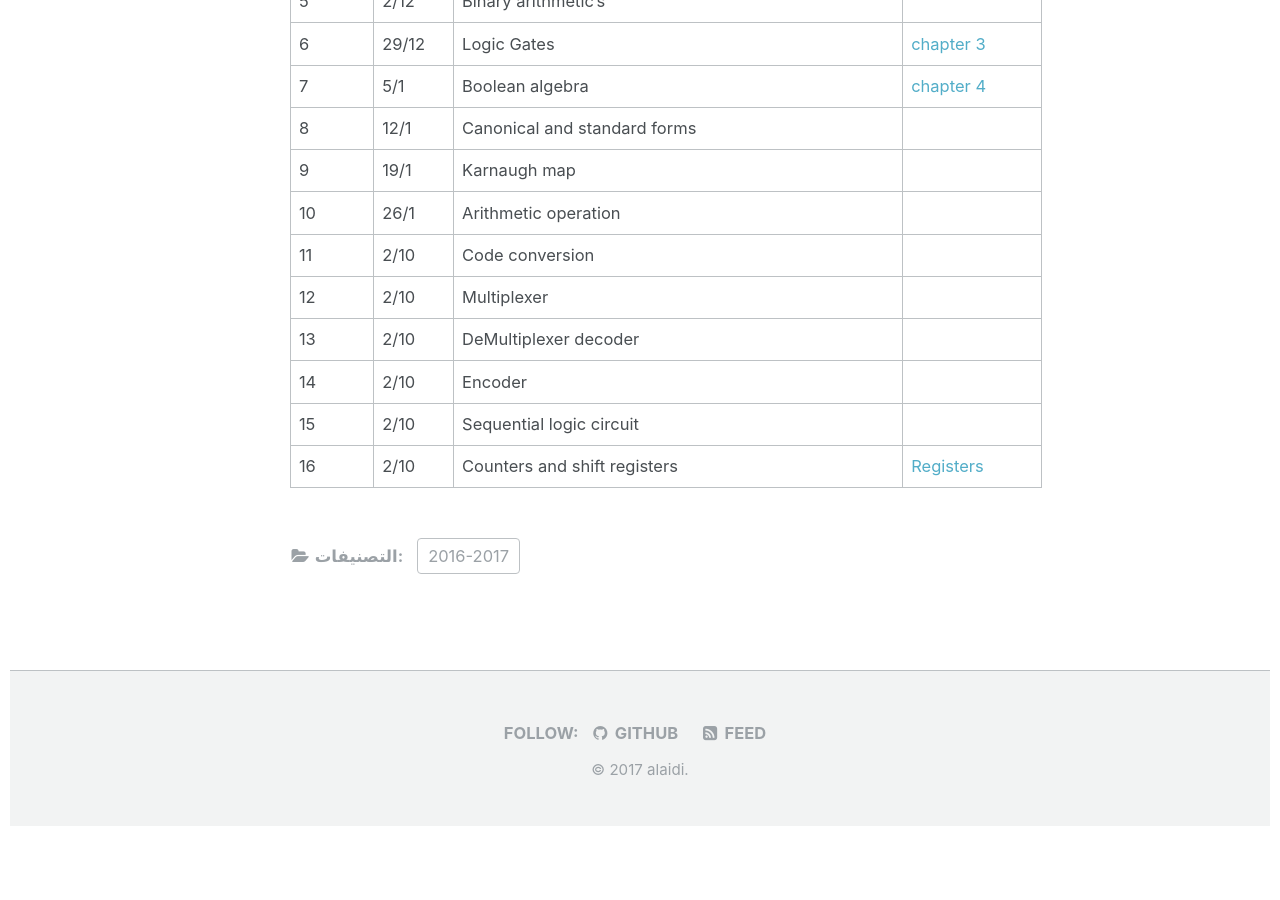
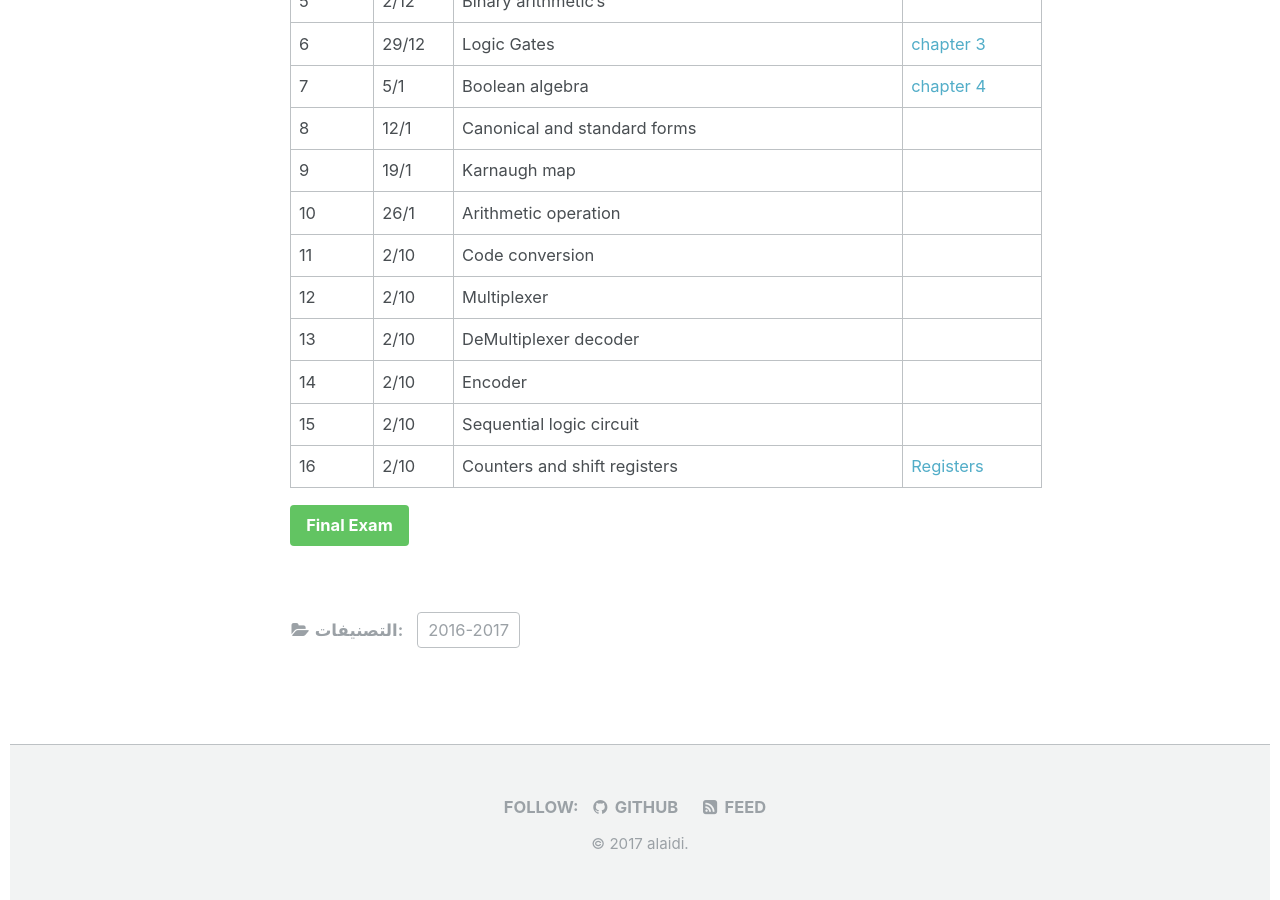
Before and after one commit to alaidi/alaidi.github.io, a Jekyll site: the page built from _posts/courses/2016-2017/2016-9-25-Digital-Techniques.markdown, in a window 1280 px wide and 900 px high, scrolled down 1034 px. Built offline with Jekyll 4.4.1, drawn with Linux system fonts in a browser that asks for light colours; comment, search, counter and statistics services are not loaded; before the commit the page ends 1860 px from its top, so only the background shows below that.

Commit message:
add final

```diff
--- a/_posts/courses/2016-2017/2016-9-25-Digital-Techniques.markdown
+++ b/_posts/courses/2016-2017/2016-9-25-Digital-Techniques.markdown
@@ -40,6 +40,7 @@ header:
 | 15   | 2/10  | Sequential logic circuit                |                       |
 | 16   | 2/10  | Counters and shift registers            | [Registers][register] |
 
+<a class="btn btn--success" href="/download/2016-2017/digital-techniques/final.pdf">Final Exam</a>
 
 
 [ch1]: {{ site.baseurl }}/download/2016-2017/digital-techniques/ch1.pdf
@@ -47,3 +48,4 @@ header:
 [ch3]: {{ site.baseurl }}/download/2016-2017/digital-techniques/ch3.pdf
 [ch4]: {{ site.baseurl }}/download/2016-2017/digital-techniques/ch4.pdf
 [register]: {{ site.baseurl }}/download/2016-2017/digital-techniques/register.pdf
+[final]: {{ site.baseurl }}/download/2016-2017/digital-techniques/final.pdf
```
Also changed, not shown: 2 other files.
